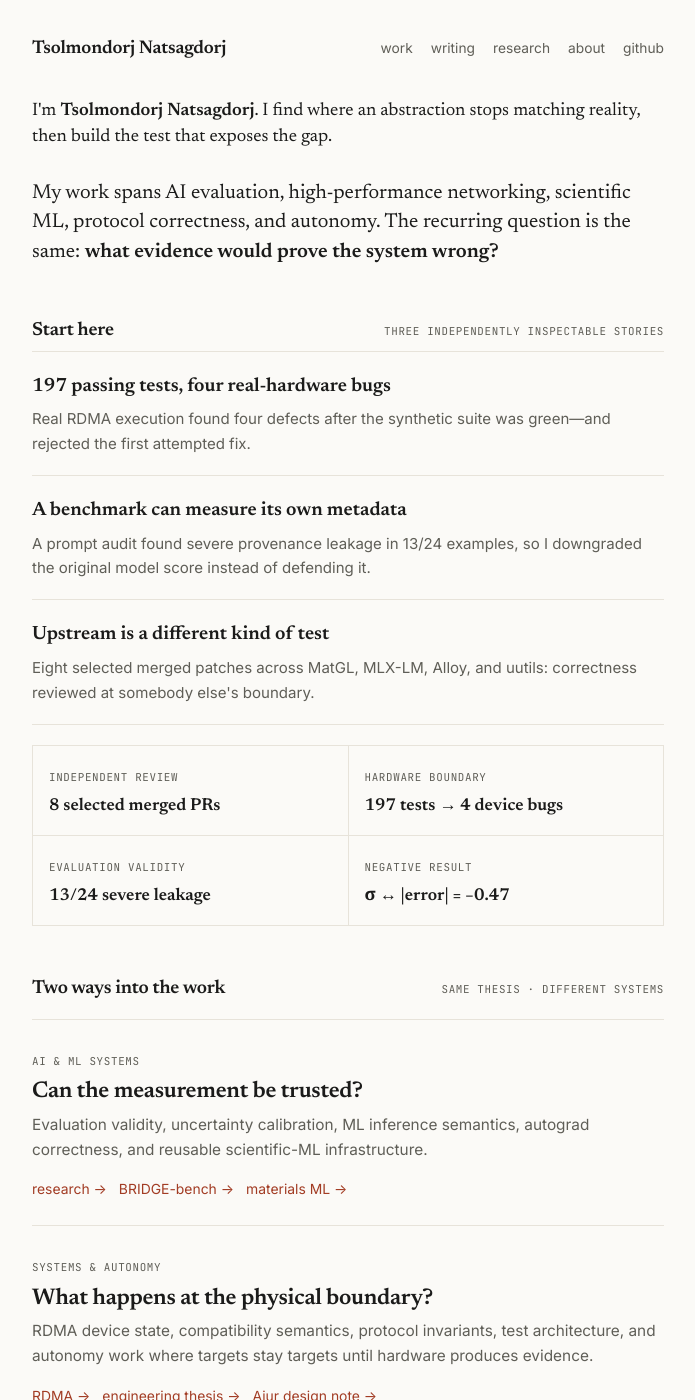
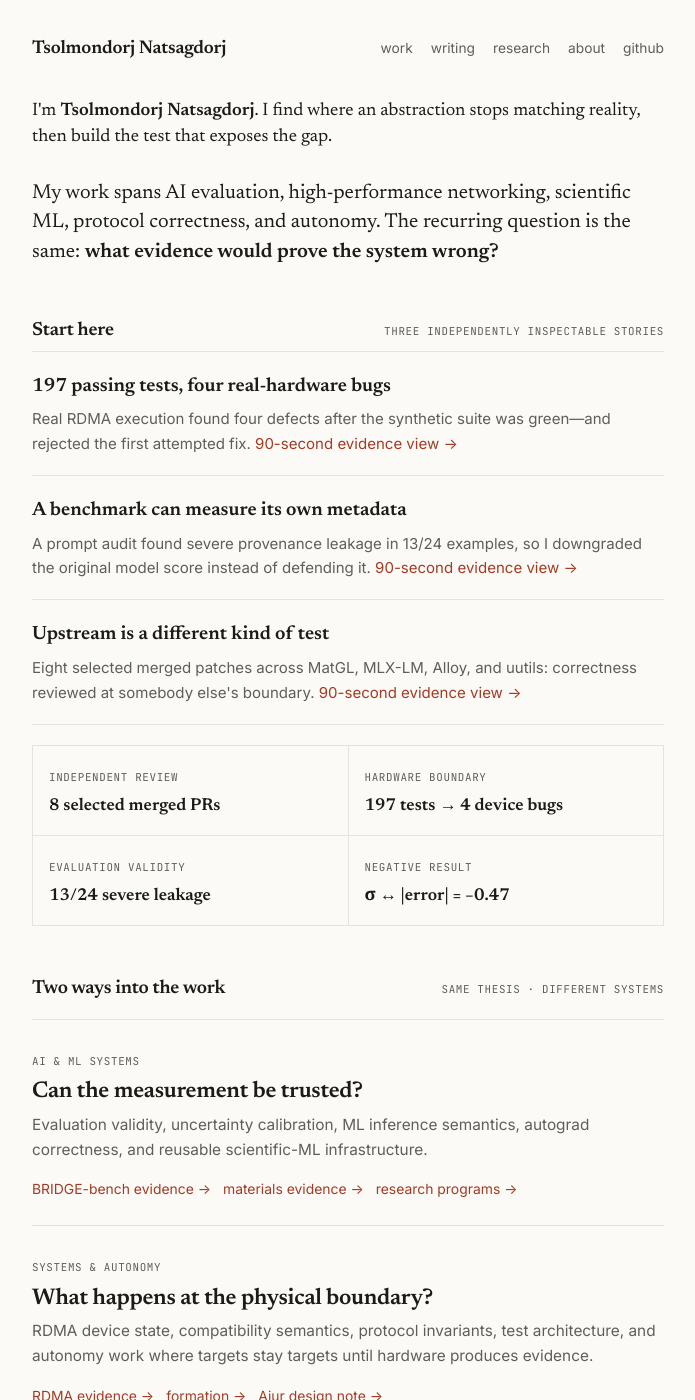
Before and after one commit to 0xSoftBoi/0xSoftBoi.github.io, a Jekyll site: the page built from index.html, in a window 1280 px wide and 1400 px high. Shown: the whole window, without its empty margins (292-987 px from the left). Built offline with Jekyll 4.4.1, drawn with Linux system fonts in a browser that asks for light colours; some of the changed text lies outside the part shown.

Commit message:
portfolio: route headline evidence through verification case studies

```diff
--- a/index.html
+++ b/index.html
@@ -12,24 +12,24 @@ title: "Tsolmondorj Natsagdorj — systems & research"
 <section class="writing">
   <div class="archive-heading"><h2>Start here</h2><span class="section-kicker">three independently inspectable stories</span></div>
   <ul class="featured-posts">
-    <li><a class="thesis" href="{{ '/blog/197-tests-four-real-hardware-bugs/' | relative_url }}">197 passing tests, four real-hardware bugs</a><p class="summary">Real RDMA execution found four defects after the synthetic suite was green—and rejected the first attempted fix.</p></li>
-    <li><a class="thesis" href="{{ '/blog/static-analysis-scores-zero-on-real-exploits/' | relative_url }}">A benchmark can measure its own metadata</a><p class="summary">A prompt audit found severe provenance leakage in 13/24 examples, so I downgraded the original model score instead of defending it.</p></li>
-    <li><a class="thesis" href="{{ '/blog/upstream-is-a-different-kind-of-test/' | relative_url }}">Upstream is a different kind of test</a><p class="summary">Eight selected merged patches across MatGL, MLX-LM, Alloy, and uutils: correctness reviewed at somebody else's boundary.</p></li>
+    <li><a class="thesis" href="{{ '/blog/197-tests-four-real-hardware-bugs/' | relative_url }}">197 passing tests, four real-hardware bugs</a><p class="summary">Real RDMA execution found four defects after the synthetic suite was green—and rejected the first attempted fix. <a href="{{ '/work/roce-preflight/' | relative_url }}">90-second evidence view →</a></p></li>
+    <li><a class="thesis" href="{{ '/blog/static-analysis-scores-zero-on-real-exploits/' | relative_url }}">A benchmark can measure its own metadata</a><p class="summary">A prompt audit found severe provenance leakage in 13/24 examples, so I downgraded the original model score instead of defending it. <a href="{{ '/work/bridge-bench/' | relative_url }}">90-second evidence view →</a></p></li>
+    <li><a class="thesis" href="{{ '/blog/upstream-is-a-different-kind-of-test/' | relative_url }}">Upstream is a different kind of test</a><p class="summary">Eight selected merged patches across MatGL, MLX-LM, Alloy, and uutils: correctness reviewed at somebody else's boundary. <a href="{{ '/work/upstream/' | relative_url }}">90-second evidence view →</a></p></li>
   </ul>
 </section>
 
 <div class="proof-grid" aria-label="Selected evidence">
-  <a href="{{ '/blog/upstream-is-a-different-kind-of-test/' | relative_url }}"><span class="section-kicker">independent review</span><b>8 selected merged PRs</b></a>
-  <a href="{{ '/blog/197-tests-four-real-hardware-bugs/' | relative_url }}"><span class="section-kicker">hardware boundary</span><b>197 tests → 4 device bugs</b></a>
-  <a href="{{ '/blog/static-analysis-scores-zero-on-real-exploits/' | relative_url }}"><span class="section-kicker">evaluation validity</span><b>13/24 severe leakage</b></a>
-  <a href="{{ '/blog/greedy-was-enough-active-learning-pretrained-potential/' | relative_url }}"><span class="section-kicker">negative result</span><b>σ ↔ |error| = −0.47</b></a>
+  <a href="{{ '/work/upstream/' | relative_url }}"><span class="section-kicker">independent review</span><b>8 selected merged PRs</b></a>
+  <a href="{{ '/work/roce-preflight/' | relative_url }}"><span class="section-kicker">hardware boundary</span><b>197 tests → 4 device bugs</b></a>
+  <a href="{{ '/work/bridge-bench/' | relative_url }}"><span class="section-kicker">evaluation validity</span><b>13/24 severe leakage</b></a>
+  <a href="{{ '/work/materials/' | relative_url }}"><span class="section-kicker">negative result</span><b>σ ↔ |error| = −0.47</b></a>
 </div>
 
 <section class="writing">
   <div class="archive-heading"><h2>Two ways into the work</h2><span class="section-kicker">same thesis · different systems</span></div>
   <div class="programs">
-    <article class="program"><span class="program-kicker">AI &amp; ML systems</span><h2>Can the measurement be trusted?</h2><p>Evaluation validity, uncertainty calibration, ML inference semantics, autograd correctness, and reusable scientific-ML infrastructure.</p><div class="program-links"><a href="{{ '/research/' | relative_url }}">research →</a><a href="{{ '/blog/static-analysis-scores-zero-on-real-exploits/' | relative_url }}">BRIDGE-bench →</a><a href="{{ '/blog/greedy-was-enough-active-learning-pretrained-potential/' | relative_url }}">materials ML →</a></div></article>
-    <article class="program"><span class="program-kicker">Systems &amp; autonomy</span><h2>What happens at the physical boundary?</h2><p>RDMA device state, compatibility semantics, protocol invariants, test architecture, and autonomy work where targets stay targets until hardware produces evidence.</p><div class="program-links"><a href="{{ '/blog/197-tests-four-real-hardware-bugs/' | relative_url }}">RDMA →</a><a href="{{ '/blog/correctness-under-hidden-failure-modes/' | relative_url }}">engineering thesis →</a><a href="{{ '/blog/delete-the-science-fiction-parts-first/' | relative_url }}">Aiur design note →</a></div></article>
+    <article class="program"><span class="program-kicker">AI &amp; ML systems</span><h2>Can the measurement be trusted?</h2><p>Evaluation validity, uncertainty calibration, ML inference semantics, autograd correctness, and reusable scientific-ML infrastructure.</p><div class="program-links"><a href="{{ '/work/bridge-bench/' | relative_url }}">BRIDGE-bench evidence →</a><a href="{{ '/work/materials/' | relative_url }}">materials evidence →</a><a href="{{ '/research/' | relative_url }}">research programs →</a></div></article>
+    <article class="program"><span class="program-kicker">Systems &amp; autonomy</span><h2>What happens at the physical boundary?</h2><p>RDMA device state, compatibility semantics, protocol invariants, test architecture, and autonomy work where targets stay targets until hardware produces evidence.</p><div class="program-links"><a href="{{ '/work/roce-preflight/' | relative_url }}">RDMA evidence →</a><a href="{{ '/formation/' | relative_url }}">formation →</a><a href="{{ '/blog/delete-the-science-fiction-parts-first/' | relative_url }}">Aiur design note →</a></div></article>
   </div>
 </section>
 
@@ -45,10 +45,10 @@ title: "Tsolmondorj Natsagdorj — systems & research"
 <section class="work">
   <div class="archive-heading"><h2>Selected evidence</h2><span class="section-kicker">measured before aspirational</span></div>
   <div class="programs">
-    <article class="program"><span class="program-kicker">observed · systems</span><h2>roce-preflight</h2><p>Real Linux RDMA verbs and sysfs state exposed four defects after 197 unit tests passed. The first attempted correction still failed on-device.</p><div class="program-links"><a href="{{ '/blog/197-tests-four-real-hardware-bugs/' | relative_url }}">postmortem →</a><a href="https://github.com/0xSoftBoi/roce-preflight" target="_blank" rel="noopener noreferrer">source ↗</a></div></article>
-    <article class="program"><span class="program-kicker">revised evidence · AI evals</span><h2>BRIDGE-bench</h2><p>The benchmark's strongest finding became a validity failure in the benchmark itself. The original score is retained as contaminated historical evidence, not clean capability performance.</p><div class="program-links"><a href="{{ '/blog/static-analysis-scores-zero-on-real-exploits/' | relative_url }}">correction →</a><a href="https://github.com/0xSoftBoi/anthropic-fellowship" target="_blank" rel="noopener noreferrer">source ↗</a></div></article>
-    <article class="program"><span class="program-kicker">observed negative result · scientific ML</span><h2>active-materials-discovery</h2><p>The pretrained mean ranked useful candidates at roughly 5× the random screening rate on the tested proxy task; the tested MC-dropout uncertainty signal was anti-correlated with error.</p><div class="program-links"><a href="{{ '/blog/greedy-was-enough-active-learning-pretrained-potential/' | relative_url }}">result →</a><a href="https://github.com/0xSoftBoi/active-materials-discovery" target="_blank" rel="noopener noreferrer">source ↗</a></div></article>
+    <article class="program"><span class="program-kicker">observed · systems</span><h2>roce-preflight</h2><p>Real Linux RDMA verbs and sysfs state exposed four defects after 197 unit tests passed. The first attempted correction still failed on-device.</p><div class="program-links"><a href="{{ '/work/roce-preflight/' | relative_url }}">case study →</a><a href="{{ '/blog/197-tests-four-real-hardware-bugs/' | relative_url }}">postmortem →</a><a href="https://github.com/0xSoftBoi/roce-preflight" target="_blank" rel="noopener noreferrer">source ↗</a></div></article>
+    <article class="program"><span class="program-kicker">revised evidence · AI evals</span><h2>BRIDGE-bench</h2><p>The benchmark's strongest finding became a validity failure in the benchmark itself. The original score is retained as contaminated historical evidence, not clean capability performance.</p><div class="program-links"><a href="{{ '/work/bridge-bench/' | relative_url }}">case study →</a><a href="{{ '/revisions/' | relative_url }}">revision ledger →</a><a href="https://github.com/0xSoftBoi/anthropic-fellowship" target="_blank" rel="noopener noreferrer">source ↗</a></div></article>
+    <article class="program"><span class="program-kicker">observed negative result · scientific ML</span><h2>active-materials-discovery</h2><p>The pretrained mean ranked useful candidates at roughly 5× the random screening rate on the tested proxy task; the tested MC-dropout uncertainty signal was anti-correlated with error.</p><div class="program-links"><a href="{{ '/work/materials/' | relative_url }}">case study →</a><a href="{{ '/blog/greedy-was-enough-active-learning-pretrained-potential/' | relative_url }}">result →</a><a href="https://github.com/0xSoftBoi/active-materials-discovery" target="_blank" rel="noopener noreferrer">source ↗</a></div></article>
     <article class="program"><span class="program-kicker">current experiment · autonomy</span><h2>Aiur</h2><p>Design, simulation, CAD, controller logic, and physical acceptance gates for an airborne recovery concept. Unlike the projects above, recovery performance is not yet observed.</p><div class="program-links"><a href="{{ '/blog/delete-the-science-fiction-parts-first/' | relative_url }}">design note →</a><a href="https://github.com/0xSoftBoi/aiur" target="_blank" rel="noopener noreferrer">source ↗</a></div></article>
   </div>
-  <p class="more"><a href="{{ '/research/' | relative_url }}">Research programs and evidence boundaries →</a> · <a href="{{ '/blog/' | relative_url }}">all writing →</a></p>
+  <p class="more"><a href="{{ '/formation/' | relative_url }}">Why these projects belong together →</a> · <a href="{{ '/revisions/' | relative_url }}">public corrections →</a> · <a href="{{ '/blog/' | relative_url }}">all writing →</a></p>
 </section>
```
